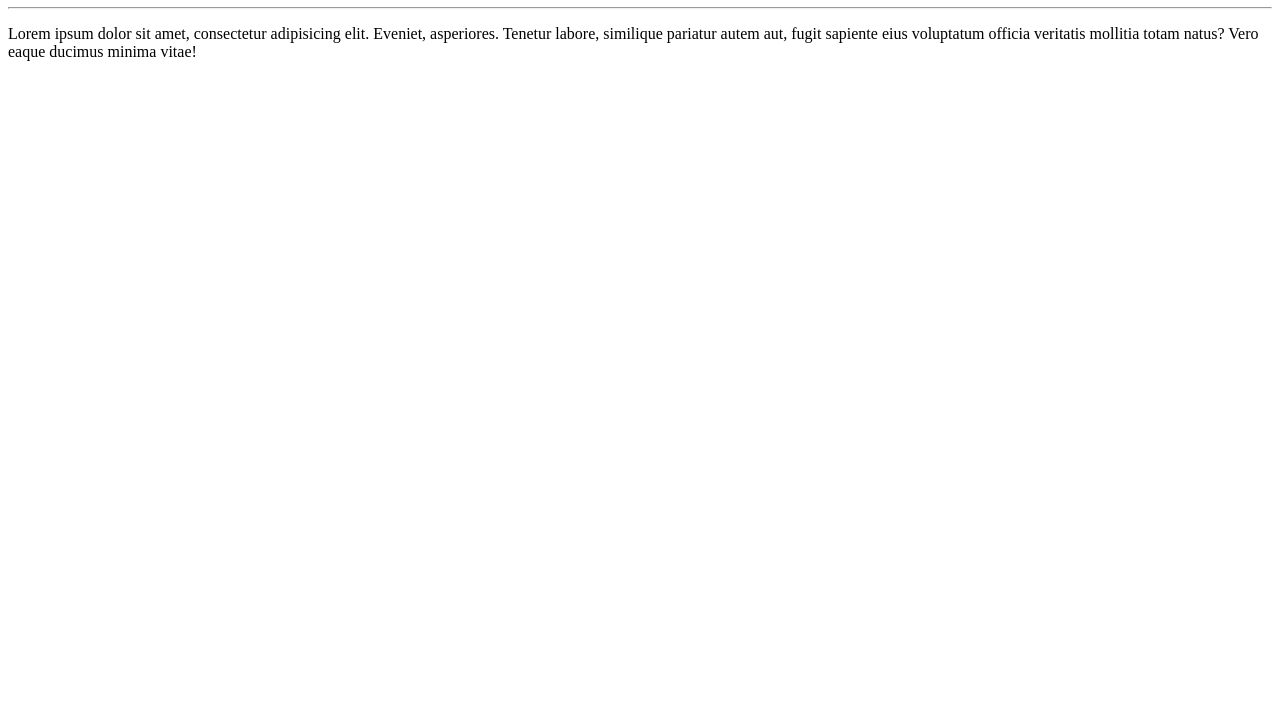
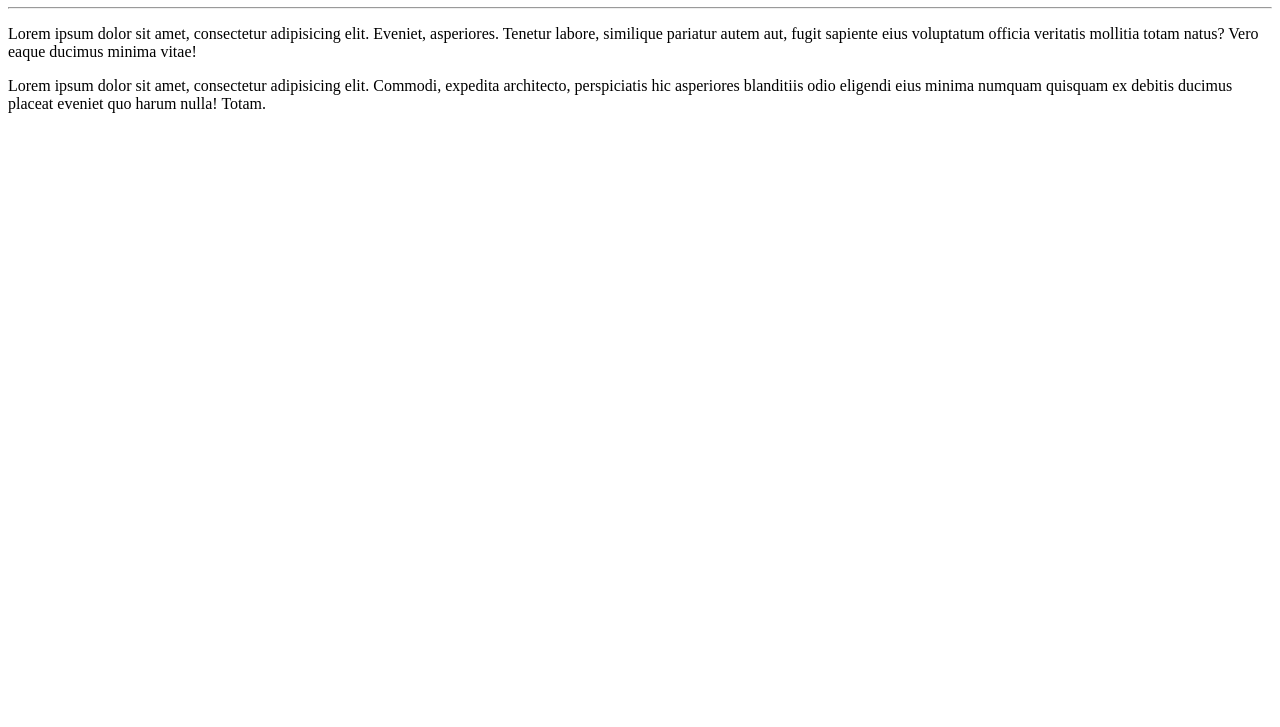
Before and after one commit to rodguit/ReposTest, a plain HTML site: page Site-Ex/index.html in a window 1280 px wide. Shown: the part 73-800 px from the top of the page. Drawn offline with Linux system fonts and the light colour scheme.

Commit message:
adicionei outro parargrafo

```diff
--- a/Site-Ex/index.html
+++ b/Site-Ex/index.html
@@ -9,6 +9,7 @@
     <h1>TEXT</h1>
     <hr>
     <p>Lorem ipsum dolor sit amet, consectetur adipisicing elit. Eveniet, asperiores. Tenetur labore, similique pariatur autem aut, fugit sapiente eius voluptatum officia veritatis mollitia totam natus? Vero eaque ducimus minima vitae!</p>
+    <p>Lorem ipsum dolor sit amet, consectetur adipisicing elit. Commodi, expedita architecto, perspiciatis hic asperiores blanditiis odio eligendi eius minima numquam quisquam ex debitis ducimus placeat eveniet quo harum nulla! Totam.</p>
 
 </body>
 </html>
```
